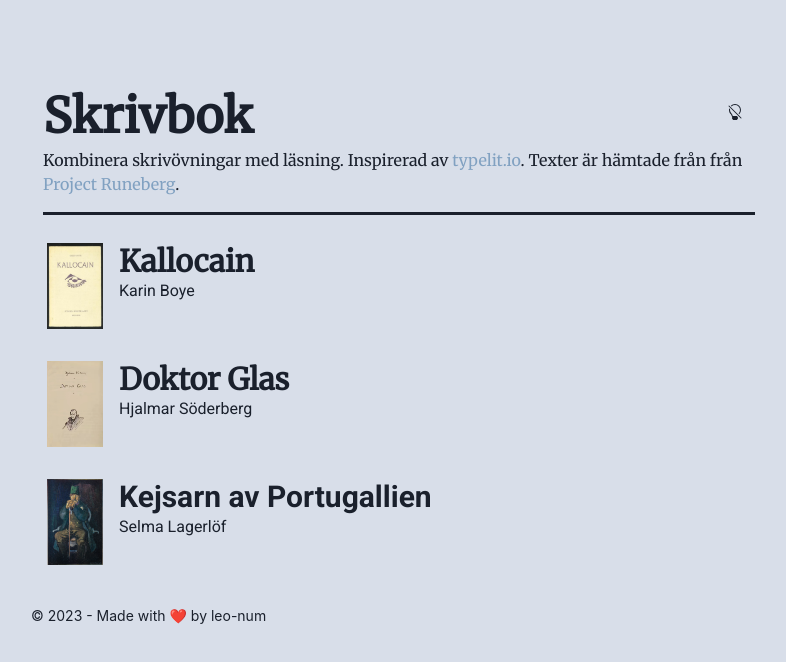
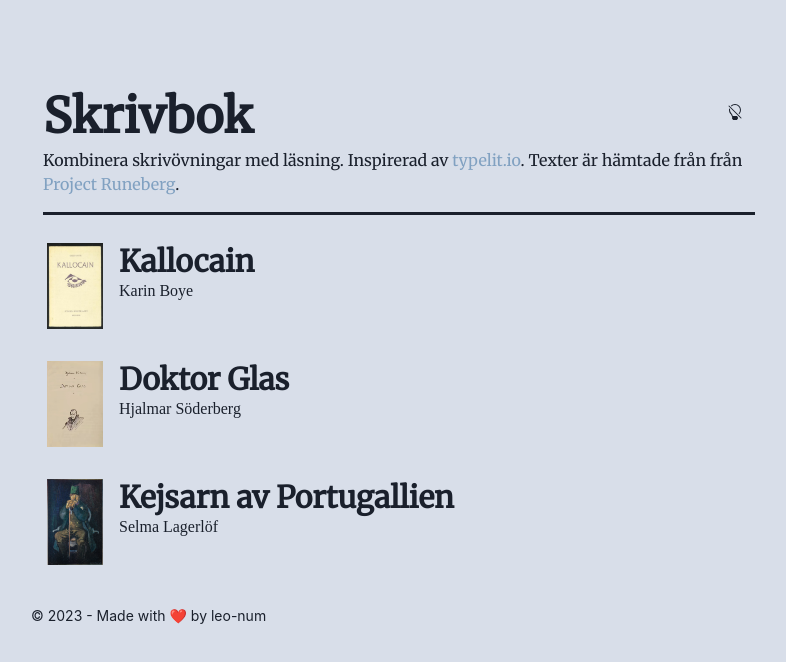
Before and after one commit to leo-num/skrivbok, a Next.js app: page / in a window 1280 px wide. Shown: the top 662 px of the page, without its empty margins (241-1027 px from the left). Built offline with nearby package versions, Linux system fonts and the light colour scheme.

Commit message:
Fixed font discrepancy on the front page.

```diff
--- a/pages/index.js
+++ b/pages/index.js
@@ -92,7 +92,7 @@ export default function Home({}) {
 
 							<Text
 								as="p"
-								fontFamily={'Roboto'}
+								fontFamily={'Merrriweather'}
 								size={''}
 								textAlign="left">
 								Karin Boye
@@ -129,7 +129,7 @@ export default function Home({}) {
 							</Heading>
 							<Text
 								as="p"
-								fontFamily={'Roboto'}
+								fontFamily={'Merrriweather'}
 								size={''}
 								textAlign="left">
 								Hjalmar Söderberg
@@ -159,7 +159,7 @@ export default function Home({}) {
 						<VStack p={2} display={'inline-block'}>
 							<Heading
 								as="h2"
-								fontFamily={'Roboto'}
+								fontFamily={'Merriweather'}
 								size={'lg'}
 								textAlign="left">
 								<Link href="/KejsarnAvPortugallien/0">
@@ -168,7 +168,7 @@ export default function Home({}) {
 							</Heading>
 							<Text
 								as="p"
-								fontFamily={'Roboto'}
+								fontFamily={'Merrriweather'}
 								size={''}
 								textAlign="left">
 								Selma Lagerlöf
```
